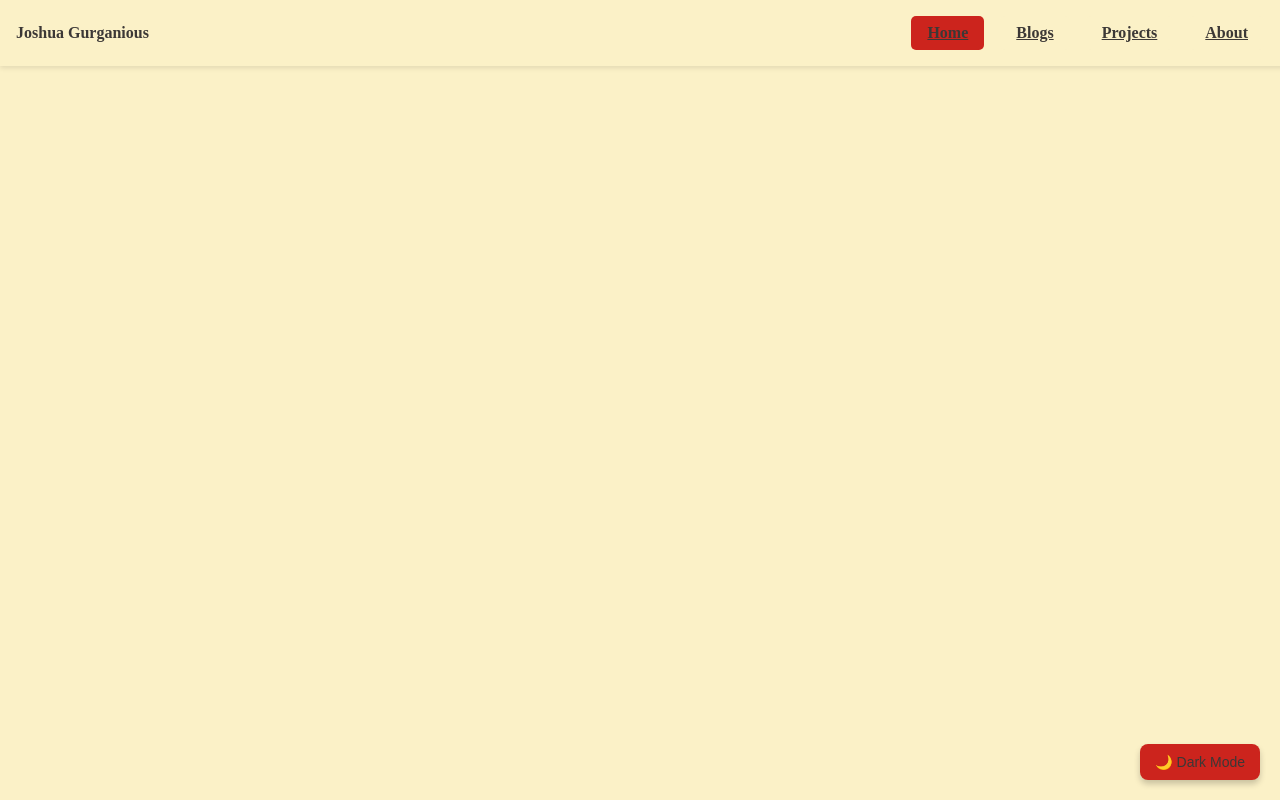
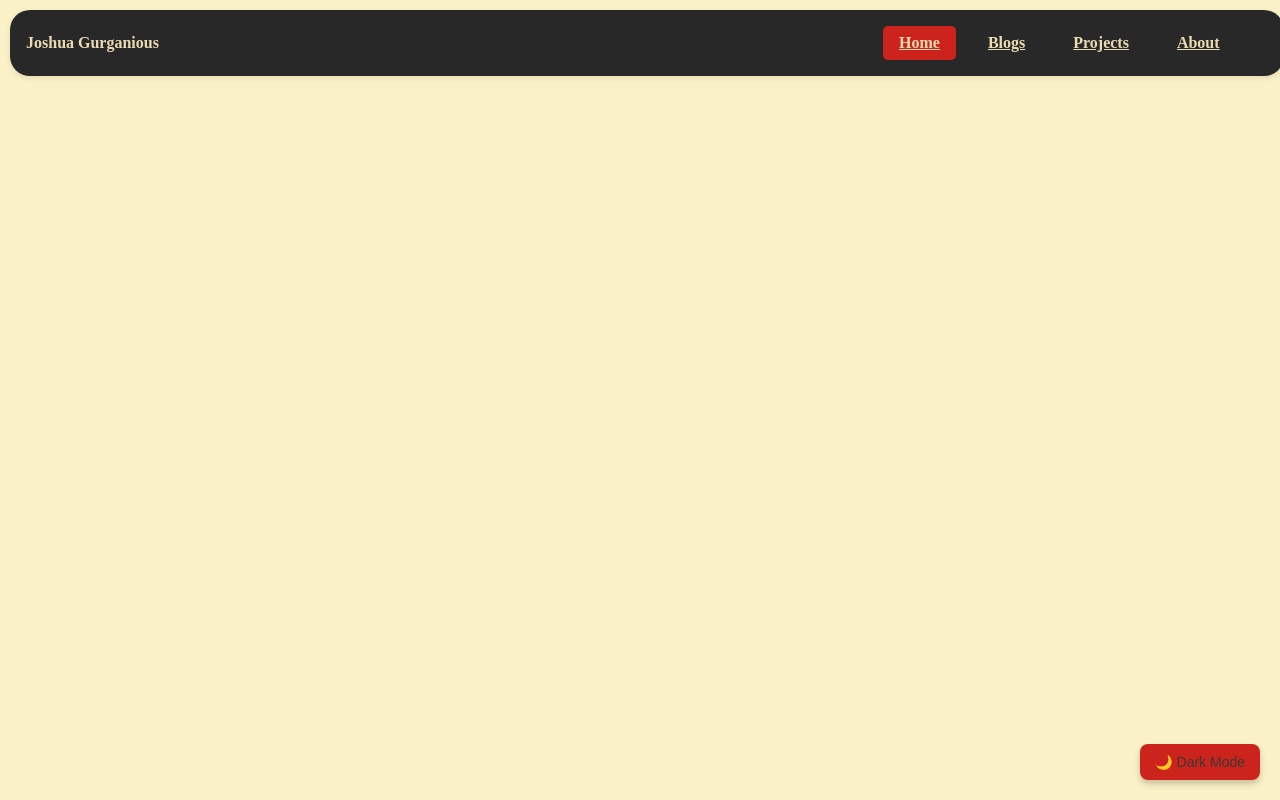
Before and after one commit to palpitate013/gurganio.us, a plain HTML site: page index.html in a window 1280 px wide. Shown: the top 800 px of the page. Drawn offline with Linux system fonts and the light colour scheme.

Commit message:
Changed Nav Bar

```diff
--- a/index.html
+++ b/index.html
@@ -8,7 +8,6 @@
         <link rel="stylesheet" href="styles.css" />
     </head>
     <body>
-        <div class="wrapper">
         <nav class="navbar">
             <div class="logo">Joshua Gurganious</div>
             <div class="nav-links">
@@ -18,6 +17,7 @@
                 <a href="about.html">About</a>
             </div>
         </nav>
+        <div class="wrapper">
             <header class="content"></header>
 
             <main class="content"></main>
--- a/styles.css
+++ b/styles.css
@@ -12,36 +12,33 @@ body {
 
 .navbar {
     display: flex;
-    background-color: #fbf1c7;
+    background-color: #282828;
     justify-content: space-between;
     align-items: center;
     padding: 1rem;
     position: fixed;
     top: 0;
     left: 0;
-    width: 100%;
-    z-index: 1000;
-    padding: 1rem;
+    width: 97%;
     box-shadow: 0 2px 5px rgba(0, 0, 0, 0.1);
+    margin: 10px;
+    border-radius: 20px;
 }
 
 .logo {
-    background-color: #fbf1c7;
+    color: #ebdbb2;
 }
-
 .nav-links {
     display: flex;
-    background-color: #fbf1c7;
     justify-content: flex-end;
-    gap: 1rem;
-    margin-right: 2rem;
+    margin-right: 1rem;
 }
 
 .nav-links a {
     padding: 0.5rem 1rem;
+    margin-right: 1rem;
     border-radius: 5px;
-    background-color: #fbf1c7;
-    color: #3c3836;
+    color: #ebdbb2;
     transition: background-color 0.3s ease;
 }
 
@@ -50,7 +47,7 @@ body {
 }
 
 .nav-links a.active {
-    color: #3c3836;
+    color: #ebdbb2;
     background-color: #cc241d;
     border-radius: 5px;
     padding: 0.5rem 1rem;
@@ -60,13 +57,11 @@ body {
     display: flex;
     flex-direction: column;
     min-height: 100vh;
-    background-color: #fbf1c7;
 }
 
 .content {
     flex: 1;
     padding: 20px;
-    background-color: #fbf1c7;
 }
 
 footer {
```
Lines whose indentation alone changed are shown as unchanged.
